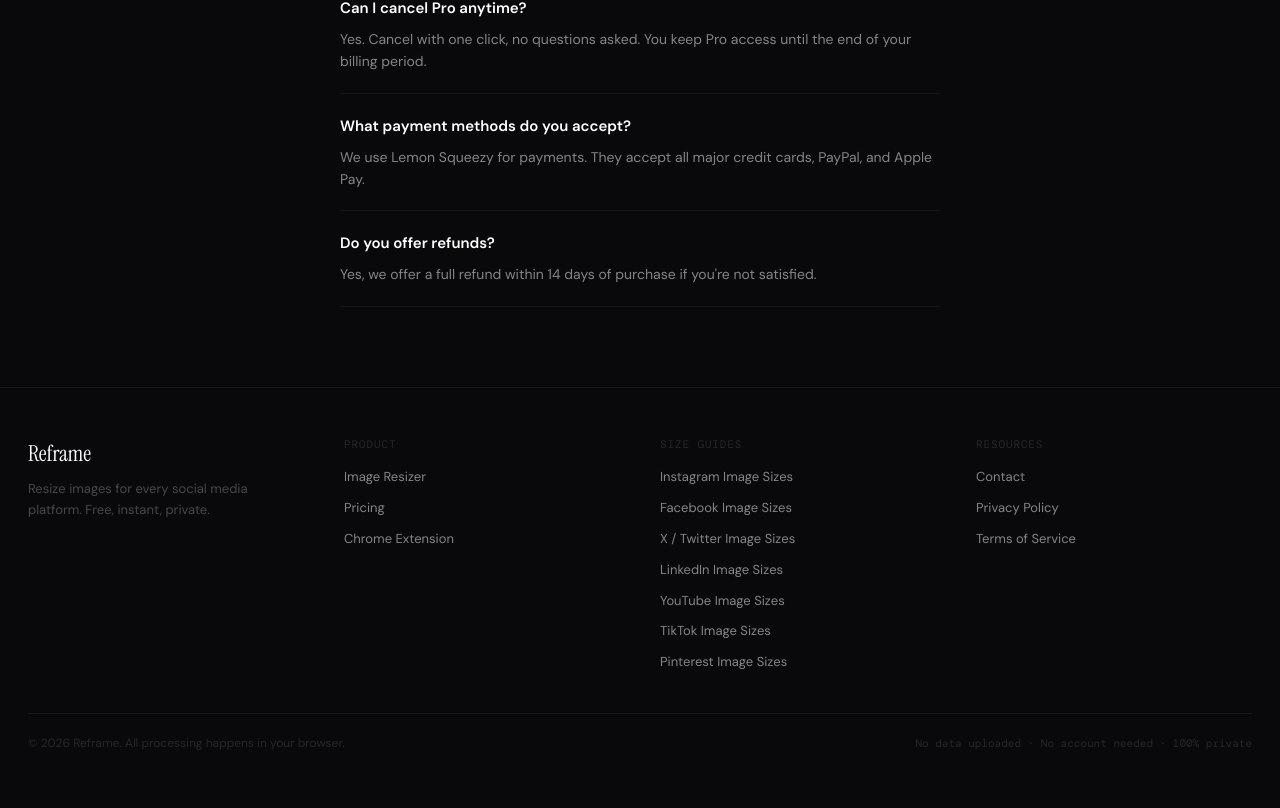
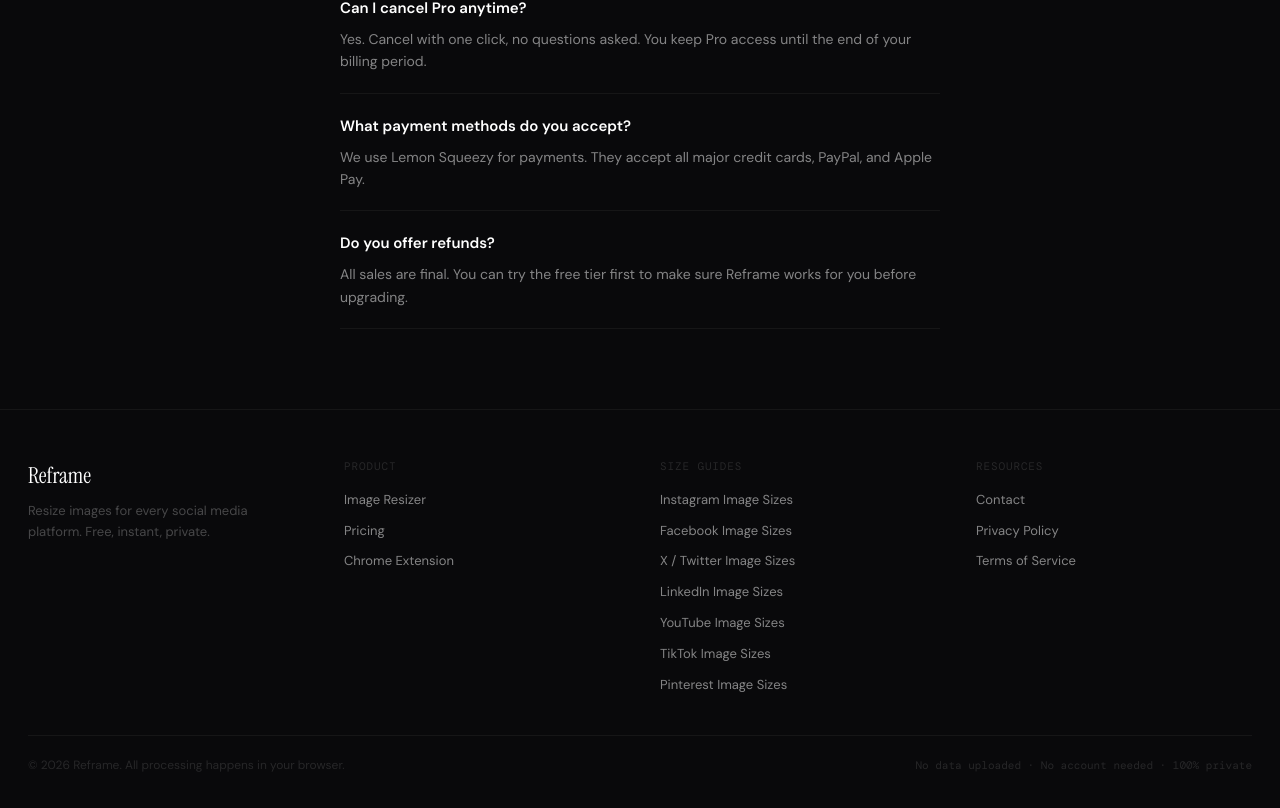
Before and after one commit to glynn568-glitch/reframe, a React (Vite) app: page /pricing in a window 1280 px wide. Shown: the part 1330-2138 px from the top of the page. Before the commit the page ends 2115 px from the top, so only its background shows below. Built offline with nearby package versions, Linux system fonts and the light colour scheme; no server answers.

Commit message:
No refunds policy — all sales final
Co-Authored-By: Claude Opus 4.6 <noreply@anthropic.com>

```diff
--- a/src/pages/Pricing.jsx
+++ b/src/pages/Pricing.jsx
@@ -179,7 +179,7 @@ export default function Pricing() {
             },
             {
               q: 'Do you offer refunds?',
-              a: 'Yes, we offer a full refund within 14 days of purchase if you\'re not satisfied.',
+              a: 'All sales are final. You can try the free tier first to make sure Reframe works for you before upgrading.',
             },
           ].map(item => (
             <div key={item.q} style={{
--- a/src/pages/Terms.jsx
+++ b/src/pages/Terms.jsx
@@ -39,7 +39,7 @@ export default function Terms() {
 
           <section>
             <h2 style={{ fontSize: 18, fontWeight: 600, color: '#fff', marginBottom: 8 }}>Payments and refunds</h2>
-            <p>Pro subscriptions are billed monthly or annually through Lemon Squeezy. You can cancel anytime from your Lemon Squeezy account. We offer a full refund within 14 days of purchase. After 14 days, you keep access until the end of your billing period but no refund is issued.</p>
+            <p>Pro subscriptions are billed monthly or annually through Lemon Squeezy. You can cancel anytime from your Lemon Squeezy account. All sales are final — no refunds. You keep Pro access until the end of your billing period after cancellation.</p>
           </section>
 
           <section>
```
